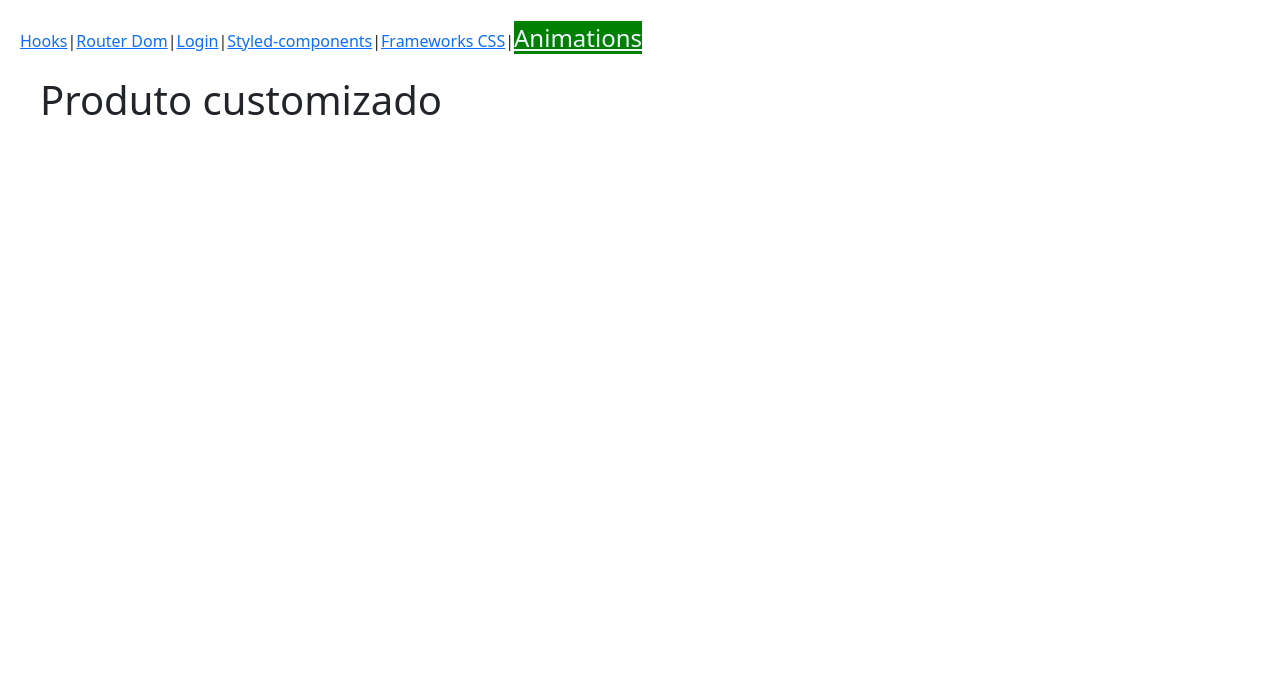
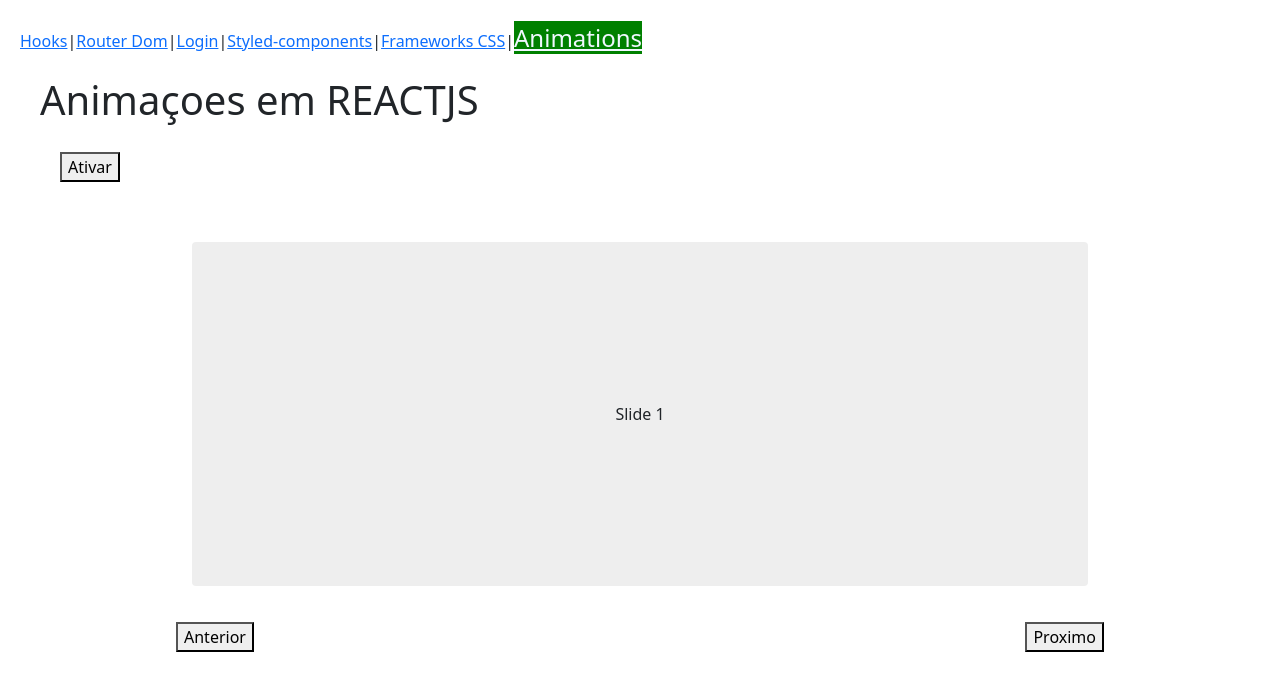
Before and after one commit to afborda/ExemplosReactJS, a React (Create React App) app: page /animations in a window 1280 px wide. Shown: the top 690 px of the page. Built offline with nearby package versions, Linux system fonts and the light colour scheme.

Commit message:
Adicionando Animations

```diff
--- a/src/App.js
+++ b/src/App.js
@@ -12,6 +12,7 @@ import ProductEvaluation from "./components/ReactRouter/components/ProductEvalua
 import CustomizedProduct from "./components/ReactRouter/components/CustomizedProduct";
 import StyledComponents from "./components/StyledComponents";
 import FrameworksCss from "./components/FrameworksCss";
+import Animation from "./components/Animations";
 
 function App() {
   return (
@@ -32,7 +33,7 @@ function App() {
               <Route path="customizado" element={<CustomizedProduct />} />
             </Route>
             <Route path="styledComponents" element={<StyledComponents />} />
-            <Route path="animations" element={<CustomizedProduct />} />
+            <Route path="animations" element={<Animation />} />
             <Route path="frameworkscss" element={<FrameworksCss />} />
             <Route path="*" element={<NotFound />} />
           </Routes>
--- /dev/null
+++ b/src/app.css
@@ -0,0 +1,13 @@
+.animeLeft {
+  opacity: 0;
+  transform: translateX(-20px);
+  animation: animeLeft 0.3s forwards;
+}
+
+
+@keyframes animeLeft {
+  to {
+    opacity: 1;
+    transform: initial;
+  }
+}
--- /dev/null
+++ b/src/components/Animations/AnimationSlider/Slide.module.css
@@ -0,0 +1,28 @@
+.container {
+  overflow: hidden;
+}
+
+
+.content {
+  display: flex;
+  z-index: 100;
+  transition: transform 0.3s ease;
+}
+
+
+.item {
+  flex-shrink: 0;
+  width: 80%;
+  margin: 0 10%;
+  padding: 10rem 0;
+  background: #eee;
+  border-radius: 4px;
+  text-align: center;
+}
+
+.nav {
+  display: flex;
+  justify-content: space-between;
+  margin: 1rem auto;
+  width: 80%;
+}
--- /dev/null
+++ b/src/components/Animations/AnimationSlider/index.js
@@ -0,0 +1,45 @@
+import React, { useEffect, useRef, useState } from "react";
+import styles from "./Slide.module.css";
+
+const Slider = ({ slides }) => {
+  const [active, setActive] = useState(0);
+  const [position, setPosition] = useState(0);
+  const contentRef = useRef();
+
+  function slidePrev() {
+    if (active > 0) setActive(active - 1);
+  }
+
+  function slideNext() {
+    if (active < slides.length - 1) setActive(active + 1);
+  }
+
+  useEffect(() => {
+    //para ter acesso ao elemento!
+    //console.log(contentRef.current.getBoundingClientReact());
+    const { width } = contentRef.current.getBoundingClientRect();
+    setPosition(-(width * active));
+  }, [active]);
+
+  return (
+    <section className={styles.container}>
+      <div
+        ref={contentRef}
+        className={styles.content}
+        style={{ transform: `translateX(${position}px)` }}
+      >
+        {slides.map((slide) => (
+          <div key={slide.id} className={styles.item}>
+            {slide.text}
+          </div>
+        ))}
+      </div>
+      <nav className={styles.nav}>
+        <button onClick={slidePrev}>Anterior</button>
+        <button onClick={slideNext}>Proximo</button>
+      </nav>
+    </section>
+  );
+};
+
+export default Slider;
--- /dev/null
+++ b/src/components/Animations/AnimationsButtom/index.js
@@ -0,0 +1,12 @@
+import React from "react";
+
+const SimpleAnimation = () => {
+  return (
+    <div className="animeLeft">
+      <h1>Produto</h1>
+      <p>Meu produto</p>
+    </div>
+  );
+};
+
+export default SimpleAnimation;
--- /dev/null
+++ b/src/components/Animations/index.js
@@ -0,0 +1,36 @@
+import React, { useState } from "react";
+import SimpleAnimation from "./AnimationsButtom";
+import "../../app.css";
+import Slider from "./AnimationSlider";
+
+const Animation = () => {
+  const [active, setActive] = useState(false);
+  const slides = [
+    {
+      id: 1,
+      text: "Slide 1",
+    },
+    {
+      id: 2,
+      text: "Slide 2",
+    },
+    {
+      id: 3,
+      text: "Slide 3",
+    },
+  ];
+  return (
+    <div>
+      <h1>Animaçoes em REACTJS</h1>
+      <div>
+        <button onClick={() => setActive(!active)}>Ativar</button>
+        {active && <SimpleAnimation />}
+      </div>
+      <div>
+        <Slider slides={slides} />
+      </div>
+    </div>
+  );
+};
+
+export default Animation;
```
Also changed, not shown: 1 other file (tests, documents, lock files or other folders).
